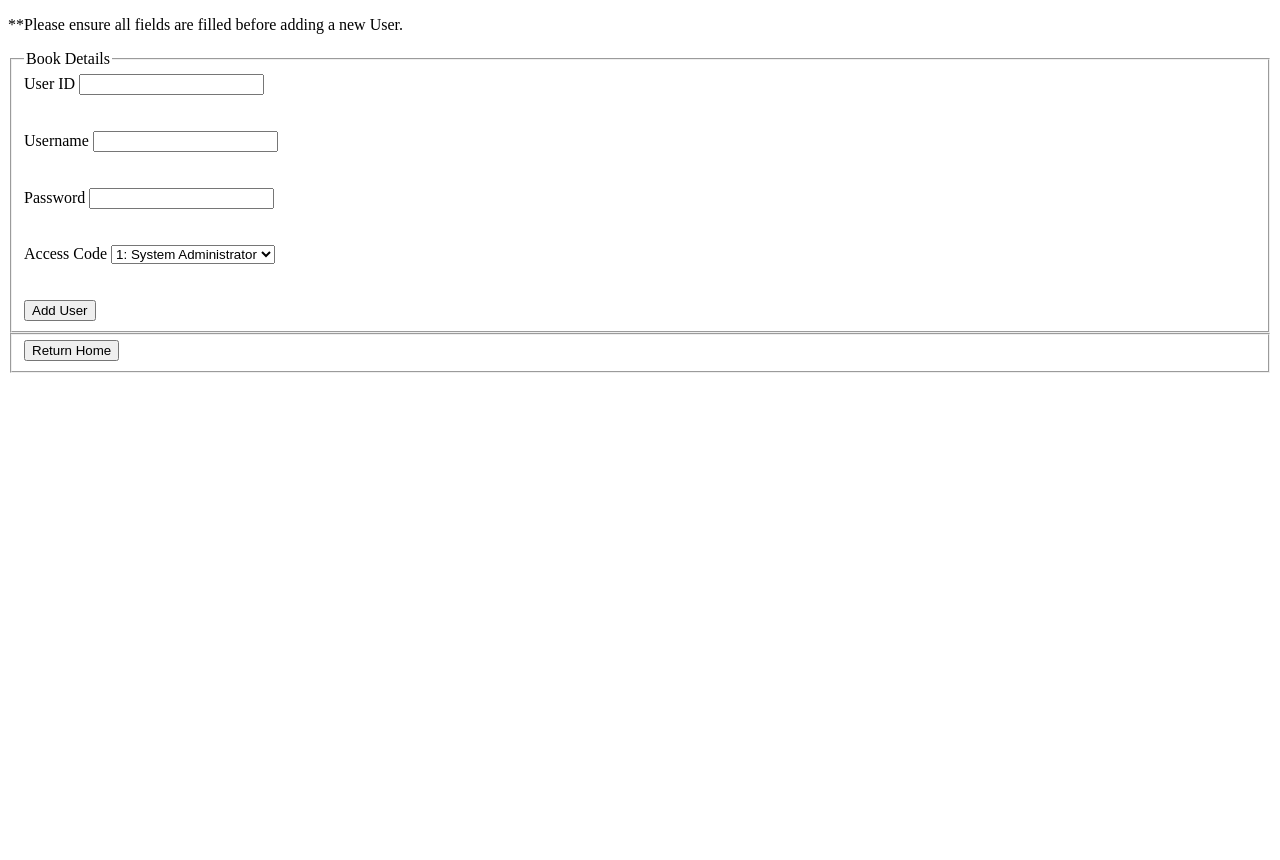
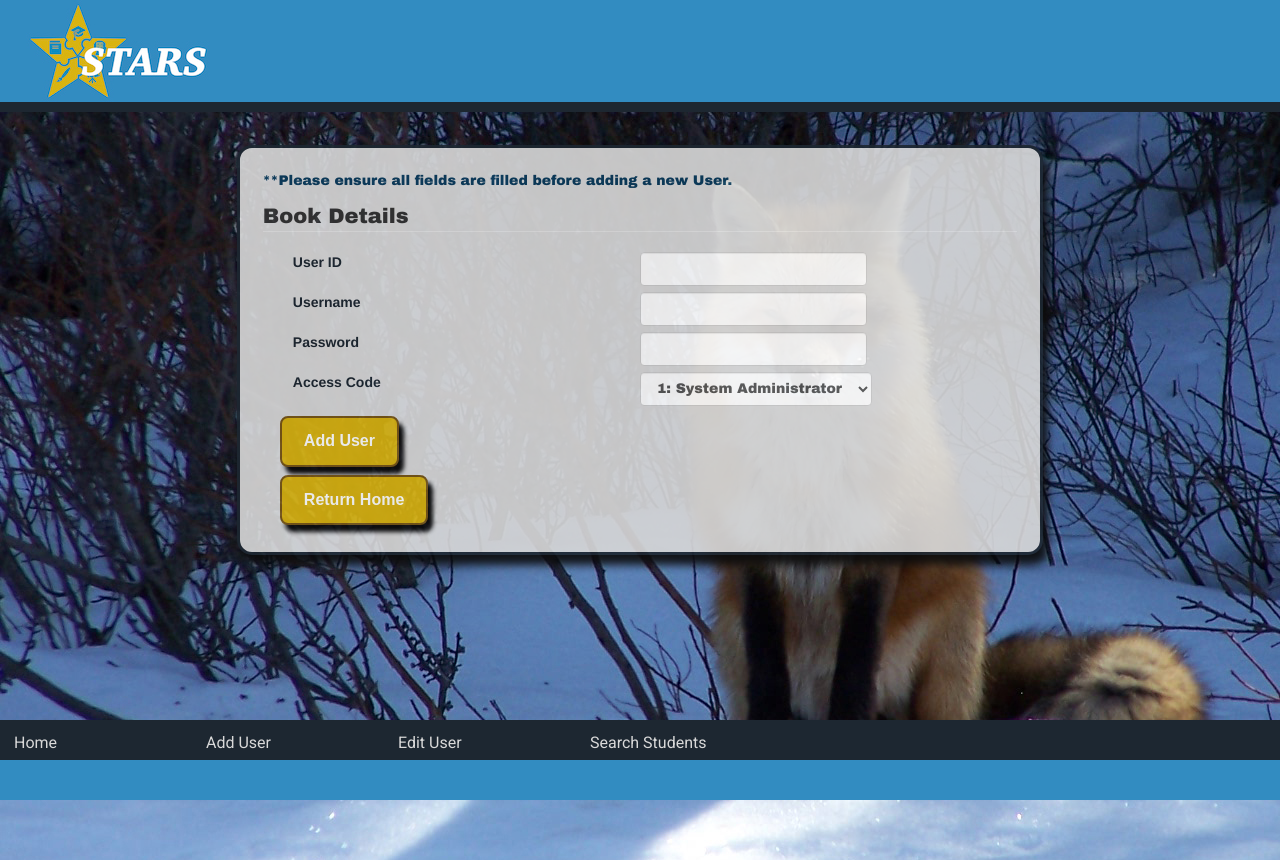
Before and after one commit to rlatorraca/CIS2261_Team_Talent_FP_Code, a PHP site: page /php/admin/addUser.php in a window 1280 px wide. Before the commit the page ends 373 px from the top, so only its background shows below. Run offline with PHP 8.4, Linux system fonts and the light colour scheme; some libraries are stand-ins or nearby versions.

Commit message:
Add User Functional
Button class implemented and working.

```diff
--- a/Template/bootstrap-4.2.1/site/docs/4.2/examples/pricing/index.html
+++ b/css/stars.css
@@ -1,110 +1,229 @@
----
-layout: examples
-title: Pricing example
-extra_css: "pricing.css"
-include_js: false
----
+* {
+    box-sizing: border-box;
+}
 
-<div class="d-flex flex-column flex-md-row align-items-center p-3 px-md-4 mb-3 bg-white border-bottom shadow-sm">
-  <h5 class="my-0 mr-md-auto font-weight-normal">Company name</h5>
-  <nav class="my-2 my-md-0 mr-md-3">
-    <a class="p-2 text-dark" href="#">Features</a>
-    <a class="p-2 text-dark" href="#">Enterprise</a>
-    <a class="p-2 text-dark" href="#">Support</a>
-    <a class="p-2 text-dark" href="#">Pricing</a>
-  </nav>
-  <a class="btn btn-outline-primary" href="#">Sign up</a>
-</div>
 
-<div class="pricing-header px-3 py-3 pt-md-5 pb-md-4 mx-auto text-center">
-  <h1 class="display-4">Pricing</h1>
-  <p class="lead">Quickly build an effective pricing table for your potential customers with this Bootstrap example. It’s built with default Bootstrap components and utilities with little customization.</p>
-</div>
+html, body {
+    margin: 0;
+    padding: 0;
+    background-color: #328cc1;
+    font-family: Arial, Helvetica, sans-serif;
+}
 
-<div class="container">
-  <div class="card-deck mb-3 text-center">
-    <div class="card mb-4 shadow-sm">
-      <div class="card-header">
-        <h4 class="my-0 font-weight-normal">Free</h4>
-      </div>
-      <div class="card-body">
-        <h1 class="card-title pricing-card-title">$0 <small class="text-muted">/ mo</small></h1>
-        <ul class="list-unstyled mt-3 mb-4">
-          <li>10 users included</li>
-          <li>2 GB of storage</li>
-          <li>Email support</li>
-          <li>Help center access</li>
-        </ul>
-        <button type="button" class="btn btn-lg btn-block btn-outline-primary">Sign up for free</button>
-      </div>
-    </div>
-    <div class="card mb-4 shadow-sm">
-      <div class="card-header">
-        <h4 class="my-0 font-weight-normal">Pro</h4>
-      </div>
-      <div class="card-body">
-        <h1 class="card-title pricing-card-title">$15 <small class="text-muted">/ mo</small></h1>
-        <ul class="list-unstyled mt-3 mb-4">
-          <li>20 users included</li>
-          <li>10 GB of storage</li>
-          <li>Priority email support</li>
-          <li>Help center access</li>
-        </ul>
-        <button type="button" class="btn btn-lg btn-block btn-primary">Get started</button>
-      </div>
-    </div>
-    <div class="card mb-4 shadow-sm">
-      <div class="card-header">
-        <h4 class="my-0 font-weight-normal">Enterprise</h4>
-      </div>
-      <div class="card-body">
-        <h1 class="card-title pricing-card-title">$29 <small class="text-muted">/ mo</small></h1>
-        <ul class="list-unstyled mt-3 mb-4">
-          <li>30 users included</li>
-          <li>15 GB of storage</li>
-          <li>Phone and email support</li>
-          <li>Help center access</li>
-        </ul>
-        <button type="button" class="btn btn-lg btn-block btn-primary">Contact us</button>
-      </div>
-    </div>
-  </div>
+/* This governs the background picture. */
+.jumbotron-fluid {
+    background-image: url("../img/fox1.jpg");
+    background-repeat: no-repeat;
+    background-attachment: fixed;
+    padding: 5%;
+    position: center;
+    top: 15%;
+    left: 0px;
+    right: 0px;
+    height: 860px;
+    z-index: 3;
+    }
 
-  <footer class="pt-4 my-md-5 pt-md-5 border-top">
-    <div class="row">
-      <div class="col-12 col-md">
-        <img class="mb-2" src="{{ site.baseurl }}/docs/{{ site.docs_version }}/assets/brand/bootstrap-solid.svg" alt="" width="24" height="24">
-        <small class="d-block mb-3 text-muted">&copy; 2017-2018</small>
-      </div>
-      <div class="col-6 col-md">
-        <h5>Features</h5>
-        <ul class="list-unstyled text-small">
-          <li><a class="text-muted" href="#">Cool stuff</a></li>
-          <li><a class="text-muted" href="#">Random feature</a></li>
-          <li><a class="text-muted" href="#">Team feature</a></li>
-          <li><a class="text-muted" href="#">Stuff for developers</a></li>
-          <li><a class="text-muted" href="#">Another one</a></li>
-          <li><a class="text-muted" href="#">Last time</a></li>
-        </ul>
-      </div>
-      <div class="col-6 col-md">
-        <h5>Resources</h5>
-        <ul class="list-unstyled text-small">
-          <li><a class="text-muted" href="#">Resource</a></li>
-          <li><a class="text-muted" href="#">Resource name</a></li>
-          <li><a class="text-muted" href="#">Another resource</a></li>
-          <li><a class="text-muted" href="#">Final resource</a></li>
-        </ul>
-      </div>
-      <div class="col-6 col-md">
-        <h5>About</h5>
-        <ul class="list-unstyled text-small">
-          <li><a class="text-muted" href="#">Team</a></li>
-          <li><a class="text-muted" href="#">Locations</a></li>
-          <li><a class="text-muted" href="#">Privacy</a></li>
-          <li><a class="text-muted" href="#">Terms</a></li>
-        </ul>
-      </div>
-    </div>
-  </footer>
-</div>
+/* This governs the forms or reports. */
+.container-fluid {
+    background: #d9d9d9;
+    opacity: 0.9;
+    border-radius: 15px;
+    margin: auto;
+    margin-top: 7%;
+    position: relative;
+    width: 70%;
+    border: 3px solid #1D2731;
+    padding: 2%;
+    box-shadow: 5px 10px 8px #0c0c0c;
+    font-family: 'Archivo Black', sans-serif;
+    color: #0b3c5d;
+    overflow: auto;
+}
+
+/* Top of the page */
+.header {
+    background-color: #328cc1;
+    padding-left: 2%;
+    position: fixed;
+    width: 100%;
+    z-index: 30;
+    border-bottom: 10px solid #1D2731; ;
+}
+
+label {
+    font-family: Helvetica;
+    color: #1D2731;
+}
+
+input {
+    border: 1px solid #1D2731;
+}
+
+/* The Foot elemeents take care of the bottom navbar and all style functionality therein. */
+#footer {
+    position: fixed;
+    bottom: 5%;
+    margin: 0px;
+    padding: 0px;
+    left: 0px;
+    right: 0px;
+    width: 100%;
+    height: inherit;
+    /*border-top: 1px solid rgba(0, 0, 0, 0.3);*/
+    background: #1D2731;
+    z-index: 5;
+}
+
+#footer li ul {
+    list-style: none;
+    padding: 0px;
+    margin-bottom: 20px;
+
+}
+
+#footerMenu {
+    margin: 0px;
+    padding: 0px;
+    font-family: 'Roboto', sans-serif;
+    font-size: x-large;
+}
+
+#footerMenu li {
+    list-style: none;
+    float: left;
+    font-size: 16px;
+    padding: 12px 14px 14px 14px;
+    color: rgb(217, 217, 217);
+}
+
+#footerMenu li:hover {
+    color: rgb(255, 255, 255);
+    background-color: rgba(0, 0, 0, 0.3);
+    height: inherit;
+}
+
+#footerMenu li ul.dropupMenu {
+    display: none;
+    width: 15%;
+}
+
+
+#footerMenu li:hover ul.dropupMenu {
+    display: block;
+    position: absolute;
+    margin: 0 0 0 -15px;
+    bottom: 40px;
+    border: 1px solid rgb(0, 0, 0);
+    border-bottom: none;
+    background: #1D2731;
+}
+
+#footerMenu li:hover li {
+    float: none;
+    background: none;
+    border: none;
+    border-bottom: 1px solid rgb(0, 0, 0);
+    padding: 12px 10px 12px 10px;
+}
+
+/* Settings for the main navbar */
+.titleNav {
+    width: 15%;
+    height: 15px;
+}
+
+/* The bottom take car of the blue space below t he nav bar and ends the page. */
+
+.bottom {
+    position: fixed;
+    bottom: 0%;
+    margin: 0px;
+    padding: 0px;
+    left: 0px;
+    right: 0px;
+    width: 100%;
+    height: 40px;
+    /*border-top: 1px solid rgba(0, 0, 0, 0.3);*/
+    background: #328cc1;
+    z-index: 2;
+}
+
+
+/* Referenceed from here: https://www.w3schools.com/css/tryit.asp?filename=trycss_buttons_hover*/
+/* The button styling below is for the yellow form button found throughout the site. */
+.button {
+
+    border-radius: 8px;
+    border: none;
+    color: white;
+    padding: 12px 22px;
+    text-align: center;
+    text-decoration: none;
+    display: inline-block;
+    font-size: 16px;
+    font-weight: bold;
+    margin: 4px 2px;
+    -webkit-transition-duration: 0.4s; /* Safari */
+    transition-duration: 0.4s;
+    cursor: pointer;
+    box-shadow: 5px 7px 4px #0c0c0c;
+}
+
+.button2 {
+    background-color: #d9b310;
+    color: white;
+    border: 2px solid #785616;
+}
+
+.button2:hover {
+    background-color: #ae8d0e;
+    color: white;
+}
+
+/* Referenced here: https://www.w3schools.com/howto/howto_css_animate_buttons.asp */
+.button:active {
+    background-color: #ae8d0e;
+    box-shadow: 0 5px #666;
+    transform: translateY(4px);
+}
+
+.up-arrow {
+    display: inline-block;
+    position: relative;
+    border: 1px solid #777777;
+    text-decoration: none;
+    border-radius: 2px;
+    padding: 20px;
+    margin-top: 50px;
+}
+.up-arrow:before {
+    content: '';
+    display: block;
+    position: absolute;
+    left: 140px;
+    bottom: 100%;
+    width: 0;
+    height: 0;
+    border: 10px solid transparent;
+    border-bottom-color: black;
+}
+
+.up-arrow:after {
+    content: '';
+    display: block;
+    position: absolute;
+    left: 141px;
+    bottom: 100%;
+    width: 0;
+    height: 0;
+    border: 9px solid transparent;
+    border-bottom-color: white;
+}
+
+@media only screen and (max-width:620px) {
+    /* For mobile phones: */
+    .container-fluid, .spacer {
+        width: 100%;
+    }
+}
--- a/php/admin/addUser.php
+++ b/php/admin/addUser.php
@@ -5,15 +5,57 @@
  * Date: 1/22/2019
  * Time: 5:37 PM
  */
+
+
 ?>
+
+
 <!doctype html>
 <html lang="en">
 <head>
     <meta charset="UTF-8">
+
     <meta name="viewport"
           content="width=device-width, user-scalable=no, initial-scale=1.0, maximum-scale=1.0, minimum-scale=1.0">
     <meta http-equiv="X-UA-Compatible" content="ie=edge">
-    <title>Add User</title>
+
+    <!-- Fonts !-->
+    <link href="https://fonts.googleapis.com/css?family=Archivo+Black|Roboto" rel="stylesheet">
+
+    <!-- Instructions to replicate can be found here:  https://getbootstrap.com/docs/4.1/getting-started/introduction/ !-->
+
+    <!-- Here is where we call bootstrap. !-->
+
+    <title>STARS: Add User</title>
+    <script src="https://maxcdn.bootstrapcdn.com/bootstrap/3.3.7/js/bootstrap.min.js" integrity="sha384-Tc5IQib027qvyjSMfHjOMaLkfuWVxZxUPnCJA7l2mCWNIpG9mGCD8wGNIcPD7Txa" crossorigin="anonymous"></script>
+    <link rel="stylesheet" href="https://maxcdn.bootstrapcdn.com/bootstrap/3.4.0/css/bootstrap.min.css">
+
+    <link rel="stylesheet" href="//code.jquery.com/ui/1.12.1/themes/base/jquery-ui.css">
+    <link rel="stylesheet" href="/resources/demos/style.css">
+
+    <!-- Calendar Date Picker !-->
+    <script src="https://code.jquery.com/jquery-1.12.4.js"></script>
+    <script src="https://code.jquery.com/ui/1.12.1/jquery-ui.js"></script>
+
+
+    <link href="../../css/stars.css" rel="stylesheet">
+    <script>
+        // This function shows the date picker.
+        $( function() {
+            $( "#datepicker" ).datepicker();
+        } );
+
+        // This function shows the note.
+        // Will need to add a variable to get the notes to then call.
+        $( function() {
+            $( document ).tooltip();
+        } );
+
+        // This function manages the drop downs on the main menu.
+        $( function() {
+            $( "#menu" ).menu();
+        } );
+    </script>
 </head>
 <body>
 <div><?php
@@ -69,8 +111,14 @@
     } else {
 
     ?>
+    <div class="header">
+        <img src="../../img/StarsWhiteFIN.jpg">
+    </div>
+    <div class="jumbotron-fluid">
+        <div class="container-fluid">
+
     <p>**Please ensure all fields are filled before adding a new User.</p>
-    <form action="addUser.php" method="get">
+    <form action="addUser.php" method="GET">
         <fieldset>
             <legend>Book Details</legend>
             <div class="col-md-12 form-inline customDiv">
@@ -93,7 +141,7 @@
             <br>
             <div class="col-md-12 form-inline customDiv">
                 <label for="price" class="col-md-6">Access Code</label>
-                <select name="accessCode">
+                <select name="accessCode" class="form-control">
                     <option name="1">1: System Administrator</option>
                     <option name="2">2: Administrator</option>
                     <option name="3">3: Educator</option>
@@ -105,17 +153,59 @@
             <br>
             <br>
             <div class="col-md-12">
-                <input type="submit" name="add" value="Add User">
+                <?php
+
+                include("../button.class.php");
+                $confirm = new Button();
+
+                $confirm->buttonName = "add";
+                $confirm->buttonID = "addID";
+                $confirm->buttonValue = "Add User";
+                $confirm->buttonStyle = "font-family:sans-serif";
+                $confirm->display(); ?>
             </div>
         </fieldset>
     </form>
     <form action="../../index.php" method="post">
         <fieldset>
             <div class="col-md-12">
-                <button id="customBtn">Return Home</button>
+                <?php
+                    $return = new Button();
+
+                $return->buttonName = "customBtn";
+                $return->buttonName = "custom";
+                $return->buttonValue = "Return Home";
+                $return->buttonStyle = "font-family:sans-serif";
+                $return->display();
+                ?>
+<!--                <button id="customBtn">Return Home</button>-->
             </div>
         </fieldset>
     </form>
+</div>
+    </div>
+</div>
+
+<div class = "bottom">
+    <div id="footer">
+        <ul id="footerMenu">
+            <?php
+            echo '<a href="#"><li class = "titleNav">Home</li></a>';
+
+            echo '<li class = "titleNav">Add User
+                        <ul class = "dropupMenu">
+                            <a><li>Student</li></a>
+                            <a><li>Educator</li></a>
+                            <a><li>Support Educator</li></a>
+                        </ul>
+                    </li>';
+
+            echo '<a href="#"><li class = "titleNav">Edit User</li></a>';
+
+            echo '<a href="#"><li class = "titleNav">Search Students</li></a>';
+            ?>
+        </ul>
+    </div>
 </div>
 </body>
 </html>
--- a/php/button.class.php
+++ b/php/button.class.php
@@ -13,6 +13,7 @@ class Button
     private $buttonName;
     private $buttonValue;
     private $buttonStyle;
+    private $buttonID;
 
     // Constructor with empty values.
     function __construct()
@@ -37,7 +38,7 @@ class Button
     // Displaye function when calling a button to appear.
     function display()
     {
-        echo "<input type='submit' class='button button2' value='" . $this->buttonValue . "' style='" . $this->buttonStyle . "' name='" . $this->buttonName . "' />";
+        echo "<input type='submit' class='button button2' value='" . $this->buttonValue . "' style='" . $this->buttonStyle . "' name='" . $this->buttonName . "' id= '" .  $this->buttonID . "'  />";
     }
 
 }
```
Also changed, not shown: Template/mockup.php (+0 -22 lines), php/admin/newUser.php (added, +102 -0 lines), img/StarsWhiteFIN.gif (added), img/StarsWhiteFIN.jpg (added), img/fox.jpg (added), img/fox1.jpg (added).
